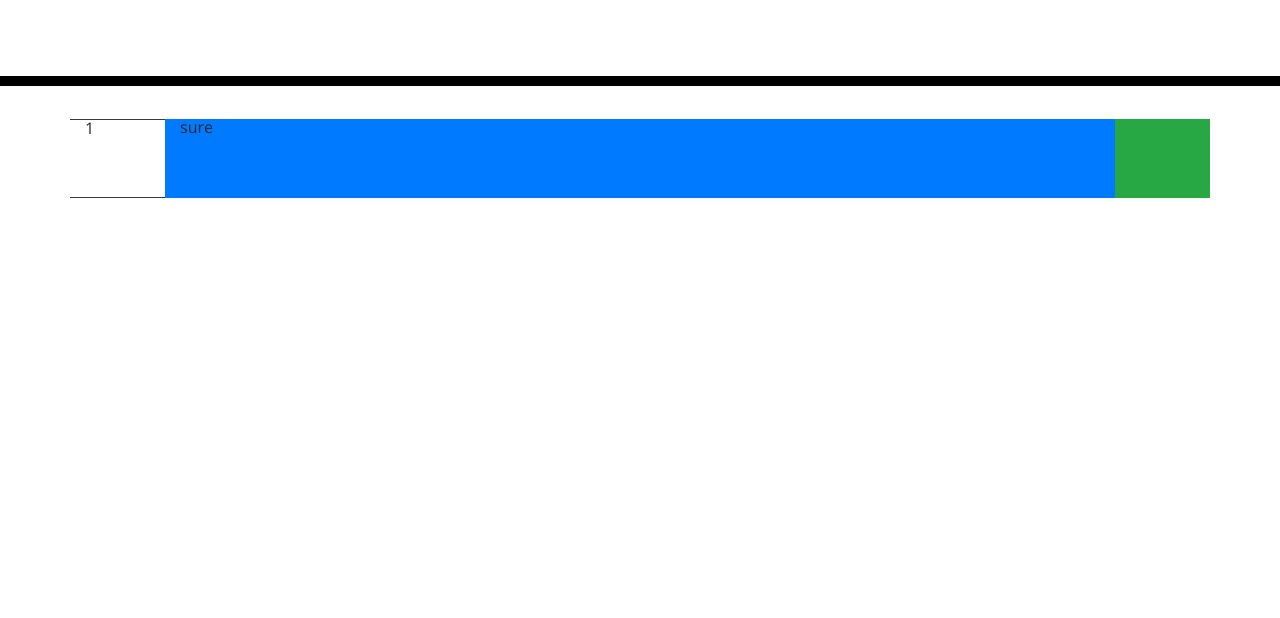
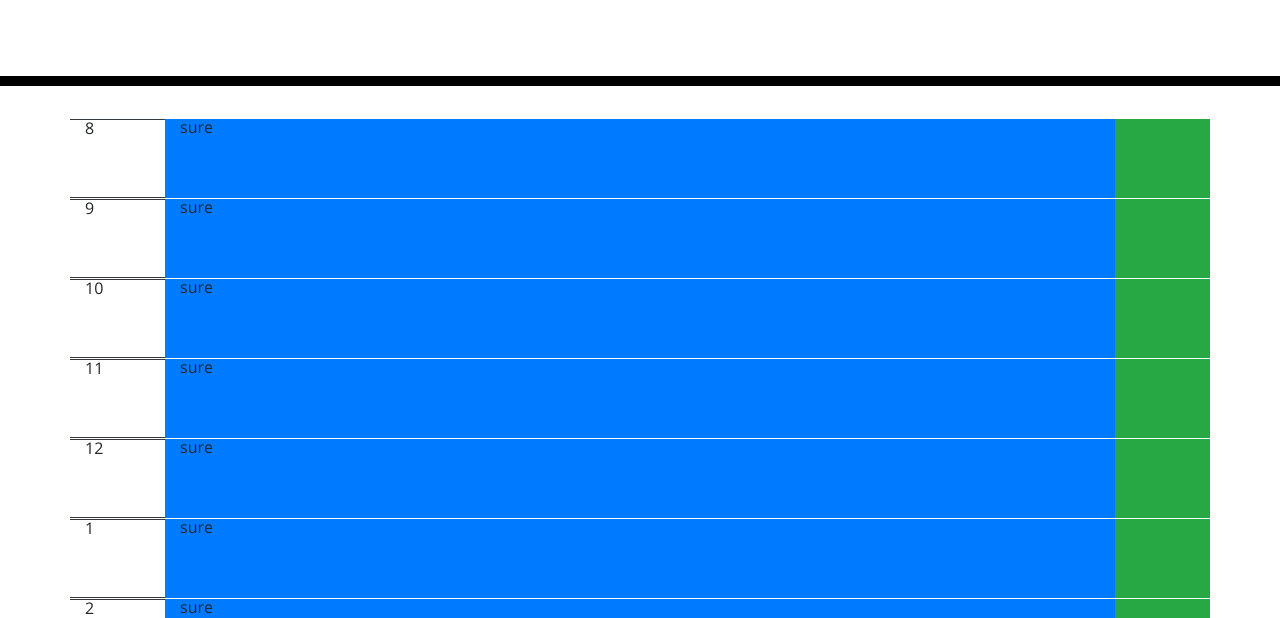
Before and after one commit to Tylaw93/Wustl_Workday_Scheduler, a plain HTML site: page index.html in a window 1280 px wide. Shown: the part 182-800 px from the top of the page. Drawn offline with nearby package versions, Linux system fonts and the light colour scheme.

Commit message:
Jquery the divs
Set up jquery to create all my div timeblocks

```diff
--- a/index.html
+++ b/index.html
@@ -4,6 +4,7 @@
     <meta charset="UTF-8" />
     <meta name="viewport" content="width=device-width, initial-scale=1.0" />
     <meta http-equiv="X-UA-Compatible" content="ie=edge" />
+    <script src="https://cdnjs.cloudflare.com/ajax/libs/jquery/3.2.1/jquery.min.js"></script>
     <link
       rel="stylesheet"
       href="https://stackpath.bootstrapcdn.com/bootstrap/4.3.1/css/bootstrap.min.css"
@@ -19,6 +20,7 @@
       rel="stylesheet"
     />
     <link rel="stylesheet" href="style.css" />
+
     <title>Work Day Scheduler</title>
   </head>
 
@@ -28,18 +30,17 @@
       <p class="lead">A simple calendar app for scheduling your work day</p>
       <p id="currentDay" class="lead"></p>
     </header>
-    <div class="container">
-      <div class="row">
+    <div class="container scheduler">
+      <!-- <div class="row">
         <div class="col-1 border-top border-bottom border-dark">1</div>
         <div class="col-10 bg-primary">sure</div>
         <div class="col-1 bg-success"></div>
-
-      </div>
+      </div> -->
 
       <!-- Timeblocks go here -->
     </div>
     <script src="script.js"></script>
-    <script src="https://cdnjs.cloudflare.com/ajax/libs/jquery/3.2.1/jquery.min.js"></script>
+
     <script src="https://cdnjs.cloudflare.com/ajax/libs/moment.js/2.24.0/moment.min.js"></script>
   </body>
 </html>
--- a/script.js
+++ b/script.js
@@ -1 +1,9 @@
-console.log("yes")
+for(var i=8;i<13;i++){
+    let newDiv ="<div class='row'><div class='col-1 border-top border-bottom border-dark'>" + i + "</div><div class='col-10 bg-primary'>sure</div><div class='col-1 bg-success'></div></div>"
+    $(".scheduler").append(newDiv)
+}
+for(var i=1;i<16;i++){
+    let newDiv ="<div class='row'><div class='col-1 border-top border-bottom border-dark'>" + i + "</div><div class='col-10 bg-primary'>sure</div><div class='col-1 bg-success'></div></div>"
+    $(".scheduler").append(newDiv)
+}
+console.log("yea")
```
